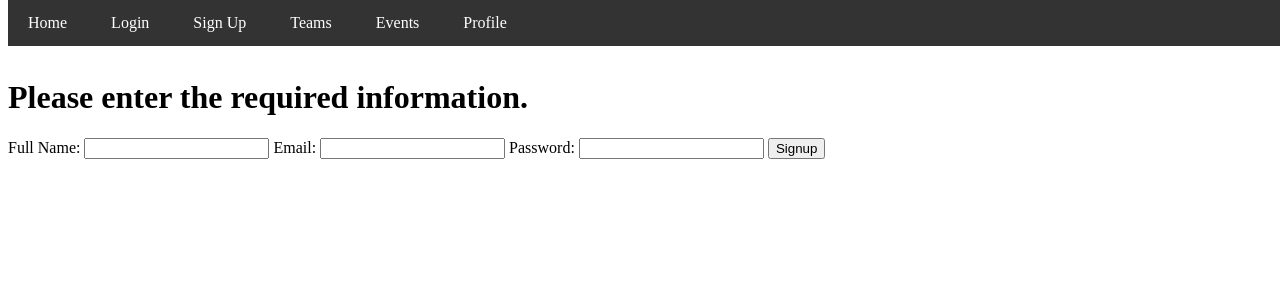
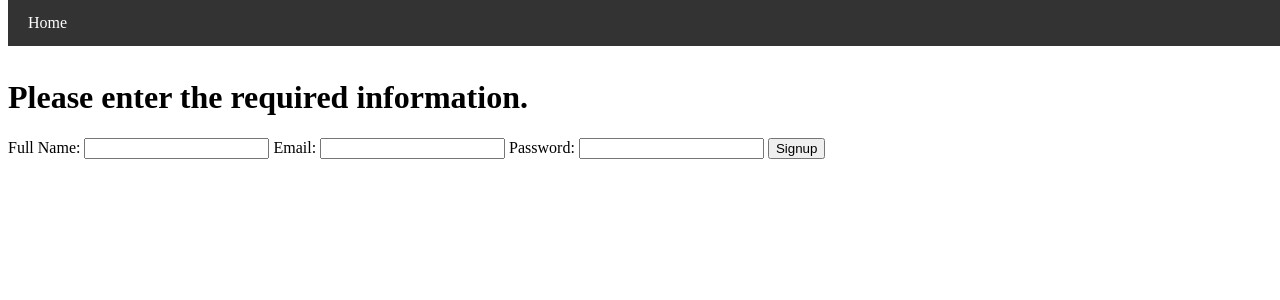
Before and after one commit to JRWoods02/PlayItForward, a Flask app: page /signup in a window 1280 px wide. Shown: the top 300 px of the page. Run offline with Flask 3, Linux system fonts and the light colour scheme.

Commit message:
login vs logout states finished

```diff
--- a/app.py
+++ b/app.py
@@ -44,7 +44,7 @@ def login():
             session['fullname'] = user.fullname  # Store fullname in session
             session['email'] = user.email  # Store email in session
             session.permanent = True
-            return redirect(url_for("home"))
+            return redirect(url_for("myProfile"))
         else:
             return render_template("login.html", message="Invalid email or password.")
     return render_template("login.html")
@@ -86,7 +86,7 @@ def signup():
 @app.route('/logout')
 def logout():
     session.clear()
-    return redirect(url_for('login'))
+    return redirect(url_for('home'))
 
 @app.route('/teams')
 def teams():
--- a/templates/events.html
+++ b/templates/events.html
@@ -8,9 +8,6 @@
     <h1>Welcome to the Events Page</h1>
     <nav>
         <ul>
-            <li><a href="/">Home</a></li>
-            <li><a href="/login">Login</a></li>
-            <li><a href="/signup">Sign Up</a></li>
             <li><a href="/teams">Teams</a></li>
             <li><a href="/events">Events</a></li>
             <li><a href="/myProfile">Profile</a></li>
--- a/templates/home.html
+++ b/templates/home.html
@@ -8,12 +8,8 @@
     <h1>Home Page</h1>
     <nav>
         <ul>
-            <li><a href="/">Home</a></li>
             <li><a href="/login">Login</a></li>
             <li><a href="/signup">Sign Up</a></li>
-            <li><a href="/teams">Teams</a></li>
-            <li><a href="/events">Events</a></li>
-            <li><a href="/myProfile">Profile</a></li>
         </ul>
     </nav>
     <p>
--- a/templates/login.html
+++ b/templates/login.html
@@ -9,11 +9,7 @@
     <nav>
         <ul>
             <li><a href="/">Home</a></li>
-            <li><a href="/login">Login</a></li>
             <li><a href="/signup">Sign Up</a></li>
-            <li><a href="/teams">Teams</a></li>
-            <li><a href="/events">Events</a></li>
-            <li><a href="/myProfile">Profile</a></li>
         </ul>
     </nav>
 
--- a/templates/myProfile.html
+++ b/templates/myProfile.html
@@ -8,12 +8,10 @@
     <h1>Welcome to the Profile Page</h1>
     <nav>
         <ul>
-            <li><a href="/">Home</a></li>
-            <li><a href="/login">Login</a></li>
-            <li><a href="/signup">Sign Up</a></li>
             <li><a href="/teams">Teams</a></li>
             <li><a href="/events">Events</a></li>
             <li><a href="/myProfile">Profile</a></li>
+            <li><a href="{{ url_for('logout') }}">Logout</a></li>
         </ul>
     </nav>
 
@@ -21,6 +19,6 @@
         <p><strong>Full Name:</strong> {{ fullname }}</p>
         <p><strong>Email:</strong> {{ email }}</p>
     </div>
-    <a href="{{ url_for('logout') }}">Logout</a>
+
 </body>
 </html>
--- a/templates/signup.html
+++ b/templates/signup.html
@@ -9,11 +9,6 @@
     <nav>
         <ul>
             <li><a href="/">Home</a></li>
-            <li><a href="/login">Login</a></li>
-            <li><a href="/signup">Sign Up</a></li>
-            <li><a href="/teams">Teams</a></li>
-            <li><a href="/events">Events</a></li>
-            <li><a href="/myProfile">Profile</a></li>
         </ul>
     </nav>
 
--- a/templates/teams.html
+++ b/templates/teams.html
@@ -8,9 +8,6 @@
     <h1>Welcome to the Teams Page</h1>
     <nav>
         <ul>
-            <li><a href="/">Home</a></li>
-            <li><a href="/login">Login</a></li>
-            <li><a href="/signup">Sign Up</a></li>
             <li><a href="/teams">Teams</a></li>
             <li><a href="/events">Events</a></li>
             <li><a href="/myProfile">Profile</a></li>
```
